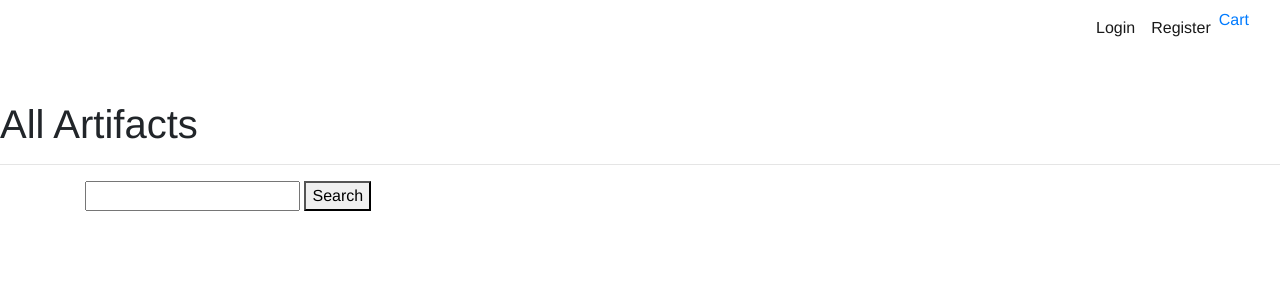
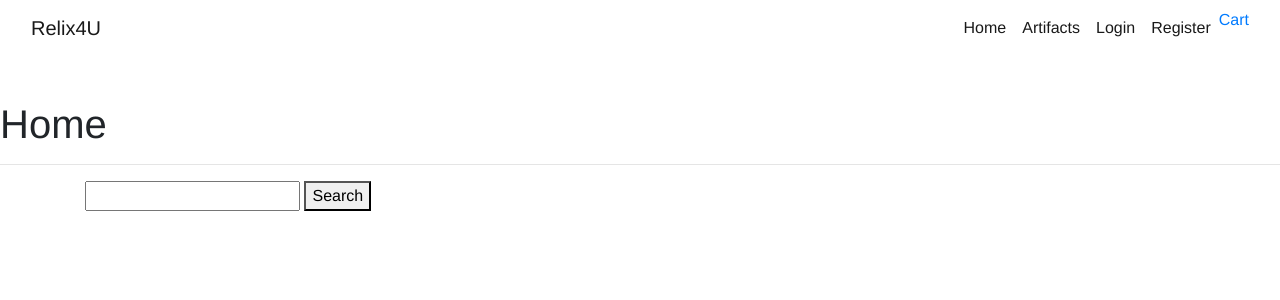
Before and after one commit to xxkaminaxx/XxRelix4U, a Django app: page / in a window 1280 px wide. Shown: the top 300 px of the page. Run offline with Django 3.2, Linux system fonts and the light colour scheme; data that the repository does not hold is empty; some libraries are stand-ins or nearby versions.

Commit message:
added new links to nav and created home page

```diff
--- a/home/templates/index.html
+++ b/home/templates/index.html
@@ -4,3 +4,6 @@
 {% block page_title %} Homepage {% endblock %}
 
 {% block page_heading %} Home {% endblock %}
+
+
+<h2> this is the  official homepage</h2>
--- a/home/urls.py
+++ b/home/urls.py
@@ -1,6 +1,6 @@
 from django.conf.urls import url
-from home.views import index
+from home.views import home_page
 
 urlpatterns = [
-    url(r'^home/', index, name='index')
+    url(r'^$', home_page, name='index')
 ]
--- a/home/views.py
+++ b/home/views.py
@@ -3,6 +3,6 @@ from django.shortcuts import render
 # Create your views here.
 
 
-def index(request):
+def home_page(request):
     # returns the index.html file
     return render(request, 'index.html')
--- a/main/settings.py
+++ b/main/settings.py
@@ -42,7 +42,8 @@ INSTALLED_APPS = [
     'accounts',
     'artifacts',
     'cart',
-    'checkout'
+    'checkout',
+    'home'
 ]
 
 MIDDLEWARE = [
--- a/main/urls.py
+++ b/main/urls.py
@@ -18,19 +18,19 @@ from django.contrib import admin
 from accounts import urls as accounts_urls
 from artifacts import urls as artifacts_urls
 from cart import urls as cart_urls
+from checkout import urls as checkout_urls
 from search import urls as search_urls
-from checkout import urls as checkout_urls
-from artifacts.views import all_artifacts
+from home.views import home_page
 from django.views import static
 from .settings import MEDIA_ROOT
 
 urlpatterns = [
     url(r'^admin/', admin.site.urls),
-    url(r'^$', all_artifacts, name='index'),
+    url(r'^$', home_page, name='index'),
     url(r'^accounts/', include(accounts_urls)),
     url(r'^artifacts/', include(artifacts_urls)),
     url(r'^cart/', include(cart_urls)),
+    url(r'^checkout/', include(checkout_urls)),
     url(r'^search/', include(search_urls)),
-    url(r'^checkout/', include(checkout_urls)),
     url(r'^media/(?P<path>.*)$', static.serve, {'document_root': MEDIA_ROOT})
 ]
--- a/templates/base.html
+++ b/templates/base.html
@@ -23,13 +23,16 @@
 <body>
 	<nav class="navbar navbar-expand-lg navbar-light fixed-top" id="artifacts-nav">
 		<div class="container-fluid">
-			<a class=" navbar-brand" href="/home"><img class="" ></a>
+			<a class=" navbar-brand" href="{% url 'index'  %}"><img class="" >Relix4U</a>
 				<button class="navbar-toggler navbar-toggler-right" type="button" data-toggle="collapse" data-target="#navbarResponsive" aria-controls="navbarResponsive" aria-expanded="false" aria-label="Toggle navigation">
         Menu
         <i class="fas fa-bars"></i>
       </button>
 				<div class="collapse navbar-collapse artifact-nav-menu" id="navbarResponsive">
 					<ul class=" navbar-nav ml-auto">
+                    <li class="nav-item active"><a class="nav-link" href="{% url 'index'  %}">Home</a>
+                     <li class="nav-item active"><a class="nav-link" href="{% url 'artifacts'  %}">Artifacts</a>
+						</li>
 						{% if user.is_authenticated %}
 						<li class="nav-item active"><a class="nav-link" href="{% url 'personal_profile'  %}">Profile</a>
 						</li>
```
